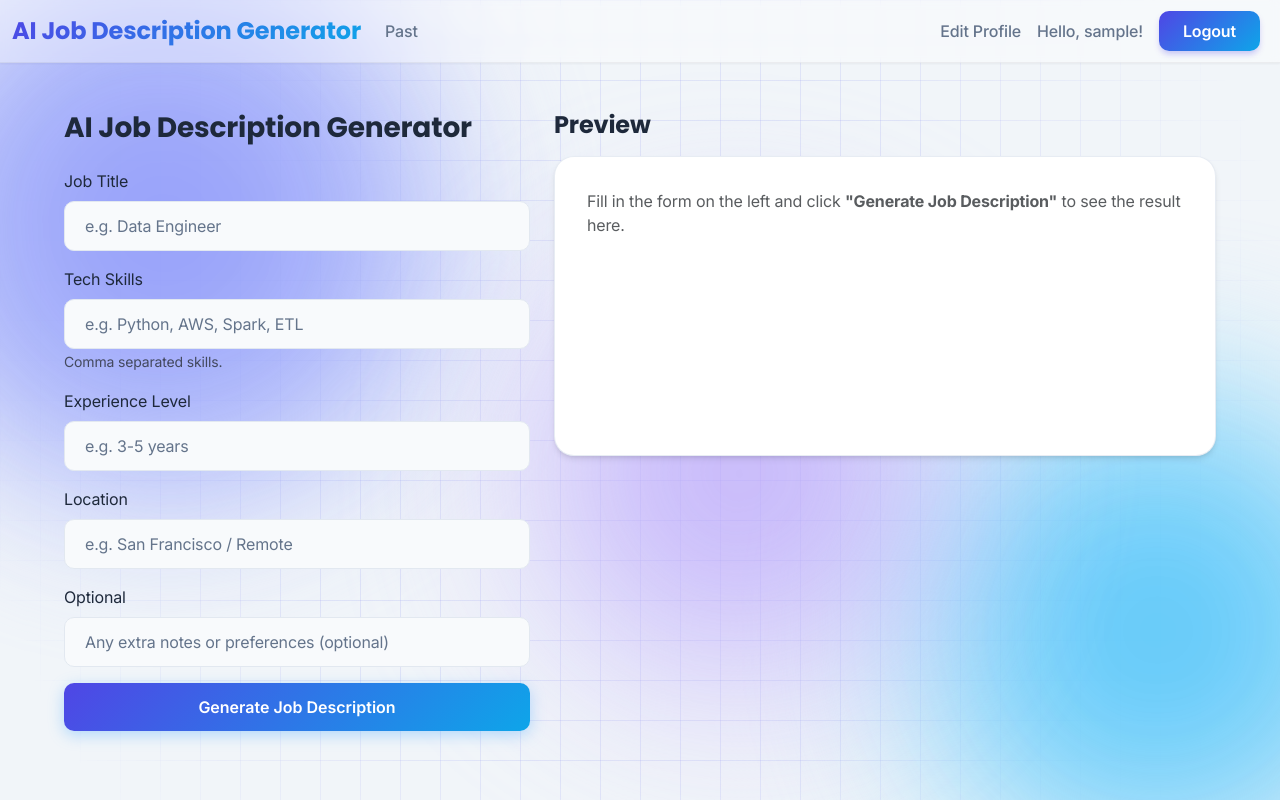
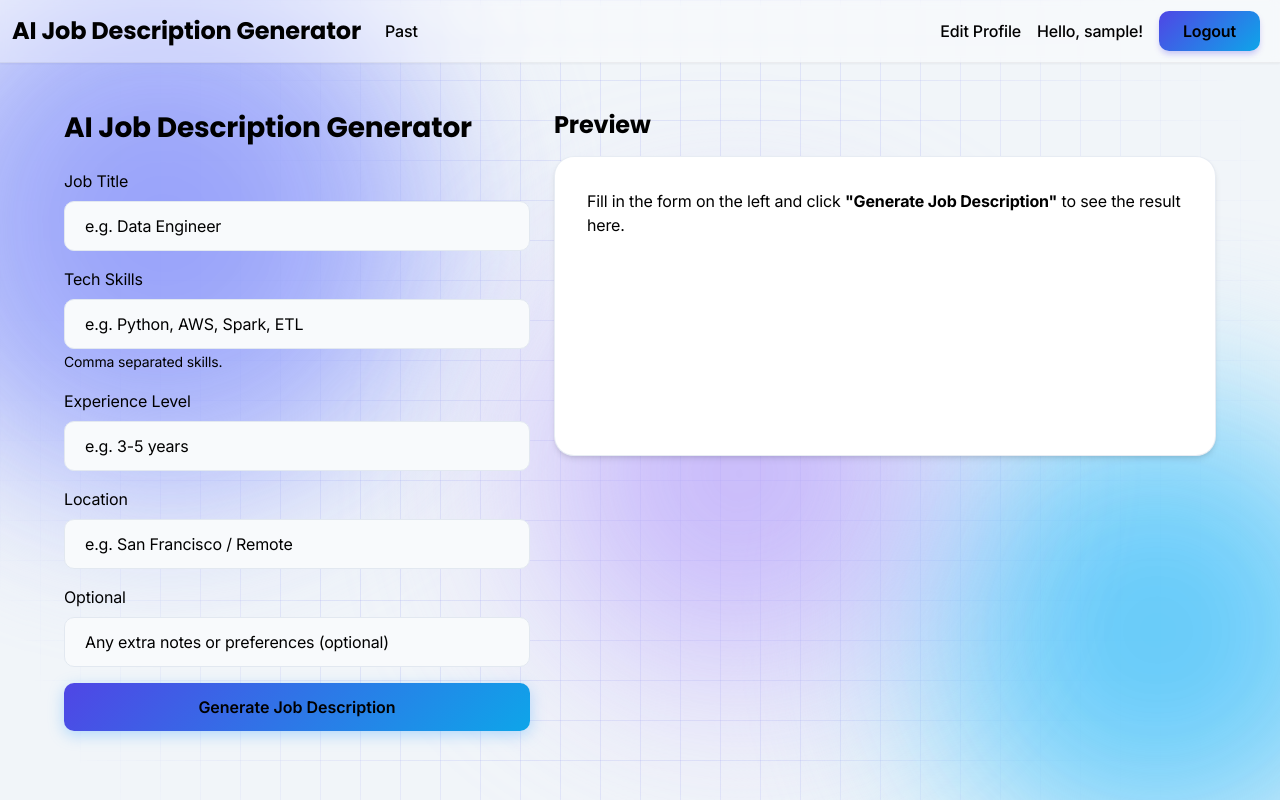
Before and after one commit to Layljl0615/Job_Description_Generator, a Django app: page / in a window 1280 px wide. Run offline with Django 4.2, Linux system fonts and the light colour scheme; the visitor is signed in with stand-in values (Sample User, id 1).

Commit message:
reformat JD text style / allow fetch prev output

```diff
--- a/chatbot/templates/base.html
+++ b/chatbot/templates/base.html
@@ -20,8 +20,8 @@
         --secondary-color: #0ea5e9;
         --bg-color: #f1f5f9;
         --card-bg: #ffffff;
-        --text-main: #1e293b;
-        --text-muted: #64748b;
+        --text-main: #000000;
+        --text-muted: #000000;
         --primary-gradient: linear-gradient(135deg, #4f46e5 0%, #0ea5e9 100%);
         --card-shadow: 0 4px 6px -1px rgba(0, 0, 0, 0.1), 0 2px 4px -1px rgba(0, 0, 0, 0.06);
         --card-hover-shadow: 0 20px 25px -5px rgba(0, 0, 0, 0.1), 0 10px 10px -5px rgba(0, 0, 0, 0.04);
@@ -135,28 +135,27 @@
         font-family: 'Poppins', sans-serif;
         font-weight: 700;
         font-size: 1.5rem;
-        background: var(--primary-gradient);
-        -webkit-background-clip: text;
-        -webkit-text-fill-color: transparent;
-        background-clip: text;
+        color: #000000 !important;
+        background: none;
+        -webkit-text-fill-color: #000000;
       }
 
       .navbar .nav-link {
-        color: var(--text-muted) !important;
+        color: #000000 !important;
         font-family: 'Inter', sans-serif;
         font-weight: 500;
         transition: all 0.3s ease;
       }
 
       .navbar .nav-link:hover, .navbar .nav-link.active {
-        color: var(--primary-color) !important;
-        background: rgba(79, 70, 229, 0.05);
+        color: #000000 !important;
+        background: rgba(0, 0, 0, 0.05);
         border-radius: 8px;
       }
 
       .navbar .btn {
         background: var(--primary-gradient) !important;
-        color: white !important;
+        color: #000000 !important;
         border: none !important;
         border-radius: 10px !important;
         padding: 0.5rem 1.5rem !important;
@@ -233,14 +232,18 @@
       p, .form-control, .form-select, .table {
         font-family: 'Inter', sans-serif;
         letter-spacing: -0.01em;
-        color: #cbd5e1;
+        color: #000000;
+      }
+
+      .text-muted, .text-secondary, small, .form-text {
+        color: #000000 !important;
       }
 
       /* Button Enhancement */
       .btn-primary {
         background: var(--primary-gradient);
         border: none;
-        color: white;
+        color: #000000;
         border-radius: 10px;
         padding: 12px 30px;
         font-weight: 600;
@@ -255,7 +258,7 @@
 
       .btn-primary:hover {
         background: var(--primary-gradient);
-        color: white;
+        color: #000000;
         box-shadow: 0 8px 25px rgba(79, 172, 254, 0.6);
         transform: translateY(-2px);
       }
@@ -279,7 +282,7 @@
       .btn-danger {
         background: #ef4444;
         border: none;
-        color: white;
+        color: #000000;
         border-radius: 10px;
         padding: 8px 20px;
         font-weight: 600;
@@ -291,7 +294,7 @@
 
       .btn-danger:hover {
         background: #dc2626;
-        color: white;
+        color: #000000;
         box-shadow: 0 10px 15px -3px rgba(239, 68, 68, 0.4);
         transform: translateY(-2px);
       }
--- a/chatbot/templates/home.html
+++ b/chatbot/templates/home.html
@@ -1,4 +1,4 @@
-{% extends 'base.html' %} {% block content %}
+{% extends 'base.html' %} {% block content %} {% load jd_format %}
 <div class="container mt-4">
   <div class="row">
     <!-- left table -->
@@ -76,14 +76,12 @@
       <h4 class="mb-3">Preview</h4>
       <div class="card" style="min-height: 300px">
         <div class="card-body" id="jd-content">
-          {% if job_description %}
-          <pre style="white-space: pre-wrap">{{ job_description }}</pre>
-          {% else %}
+          {% if not job_description %}
           <span class="text-muted">
             Fill in the form on the left and click
             <strong>"Generate Job Description"</strong> to see the result here.
           </span>
-          {% endif %}
+          {% else %} {{ job_description|jd_to_html }} {% endif %}
         </div>
       </div>
 
--- a/chatbot/templates/navbar.html
+++ b/chatbot/templates/navbar.html
@@ -1,4 +1,4 @@
-<nav class="navbar navbar-expand-lg navbar-dark bg-dark">
+<nav class="navbar navbar-expand-lg navbar-light">
   <div class="container-fluid">
     <a class="navbar-brand" href="{% url 'home' %}"
       >AI Job Description Generator</a
--- /dev/null
+++ b/chatbot/templatetags/__init__.py
@@ -0,0 +1 @@
+"""Template tags package."""
--- /dev/null
+++ b/chatbot/templatetags/jd_format.py
@@ -0,0 +1,12 @@
+from django import template
+from chatbot.utils import render_job_description
+
+register = template.Library()
+
+
+@register.filter
+def jd_to_html(text: str) -> str:
+    """
+    Render the stored job description markdown into safe HTML.
+    """
+    return render_job_description(text or "")
--- /dev/null
+++ b/chatbot/utils.py
@@ -0,0 +1,23 @@
+import re
+from django.utils.html import escape
+from django.utils.safestring import mark_safe
+
+
+def render_job_description(text: str) -> str:
+    """
+    Convert stored JD markdown-like text into safe HTML with uppercase bold labels.
+    """
+    if not text:
+        return ""
+
+    escaped = escape(text)
+
+    formatted = re.sub(
+        r"\*\*(.+?)\*\*",
+        lambda match: f"<strong>{match.group(1).upper()}</strong>",
+        escaped,
+    )
+    formatted = re.sub(r"(^|\n)-\s*", r"\1• ", formatted)
+    formatted = formatted.replace("\n", "<br>")
+
+    return mark_safe(formatted)
--- a/chatbot/views.py
+++ b/chatbot/views.py
@@ -51,7 +51,7 @@ Requirements:
 # Create Homepage
 @login_required(login_url='login')
 def home(request):
-    context = {
+    default_context = {
         "job_title": "",
         "tech_skills": "",
         "experience_level": "",
@@ -59,6 +59,11 @@ def home(request):
         "company_tone": "",
         "job_description": "",
     }
+    saved_context = request.session.get("last_generation")
+    context = default_context.copy()
+
+    if saved_context:
+        context.update(saved_context)
 
     if request.method == "POST":
         job_title = request.POST.get("job_title", "").strip()
@@ -68,6 +73,7 @@ def home(request):
         optional_notes = request.POST.get("company_tone", "").strip()
 
         company_tone = optional_notes
+        job_description = ""
 
         context.update(
             {
@@ -132,6 +138,15 @@ def home(request):
 
         except Exception as e:
             context["job_description"] = f"Error generating job description: {e}"
+
+        request.session["last_generation"] = {
+            "job_title": job_title,
+            "tech_skills": tech_skills,
+            "experience_level": experience_level,
+            "location": location,
+            "company_tone": company_tone,
+            "job_description": context.get("job_description", ""),
+        }
 
     return render(request, 'home.html', context)
 
```
Also changed, not shown: chatbot/templates/past.html (+4 -5 lines), chatgpt/settings.py (+6 -1 lines), 1 other file.
